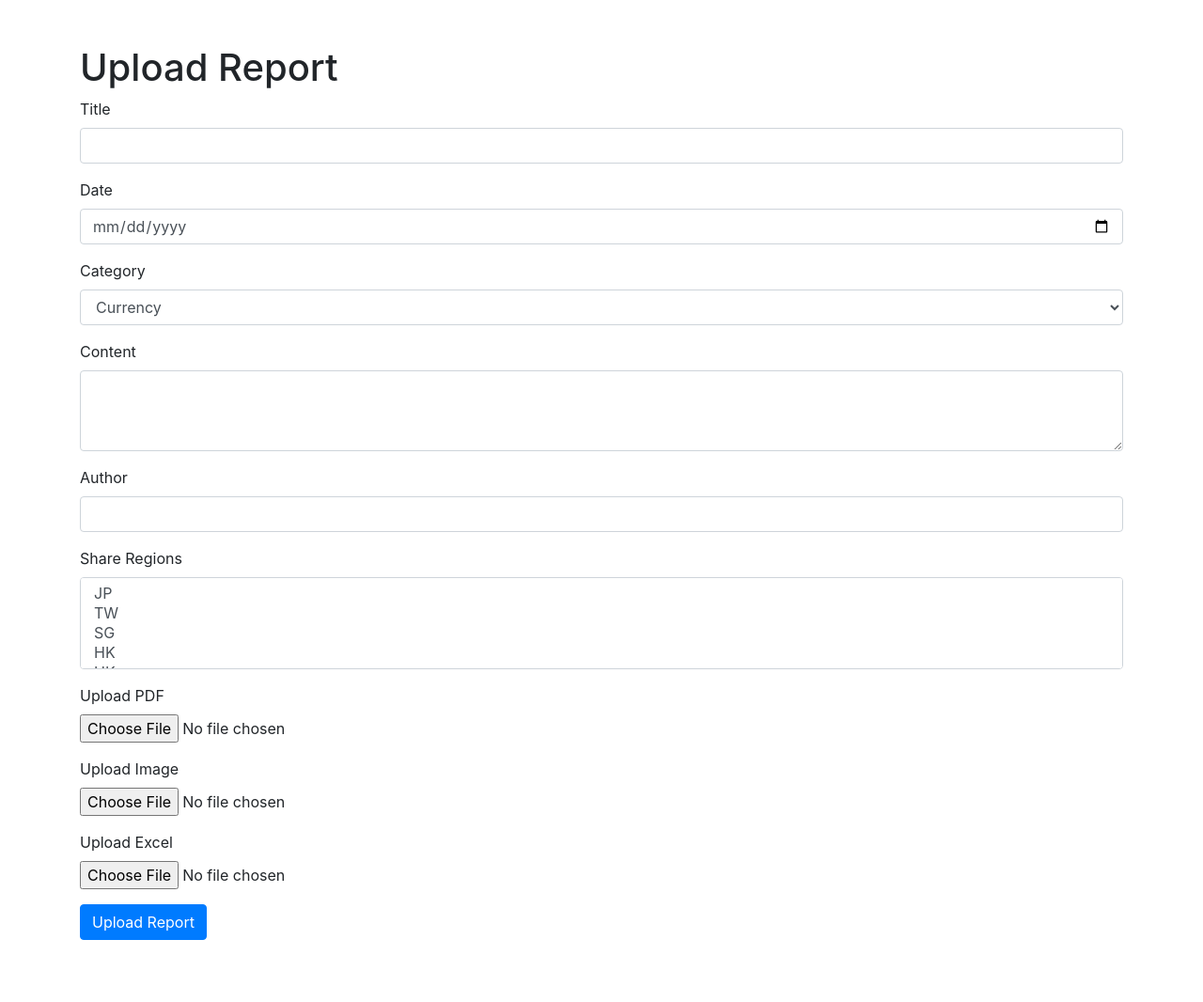
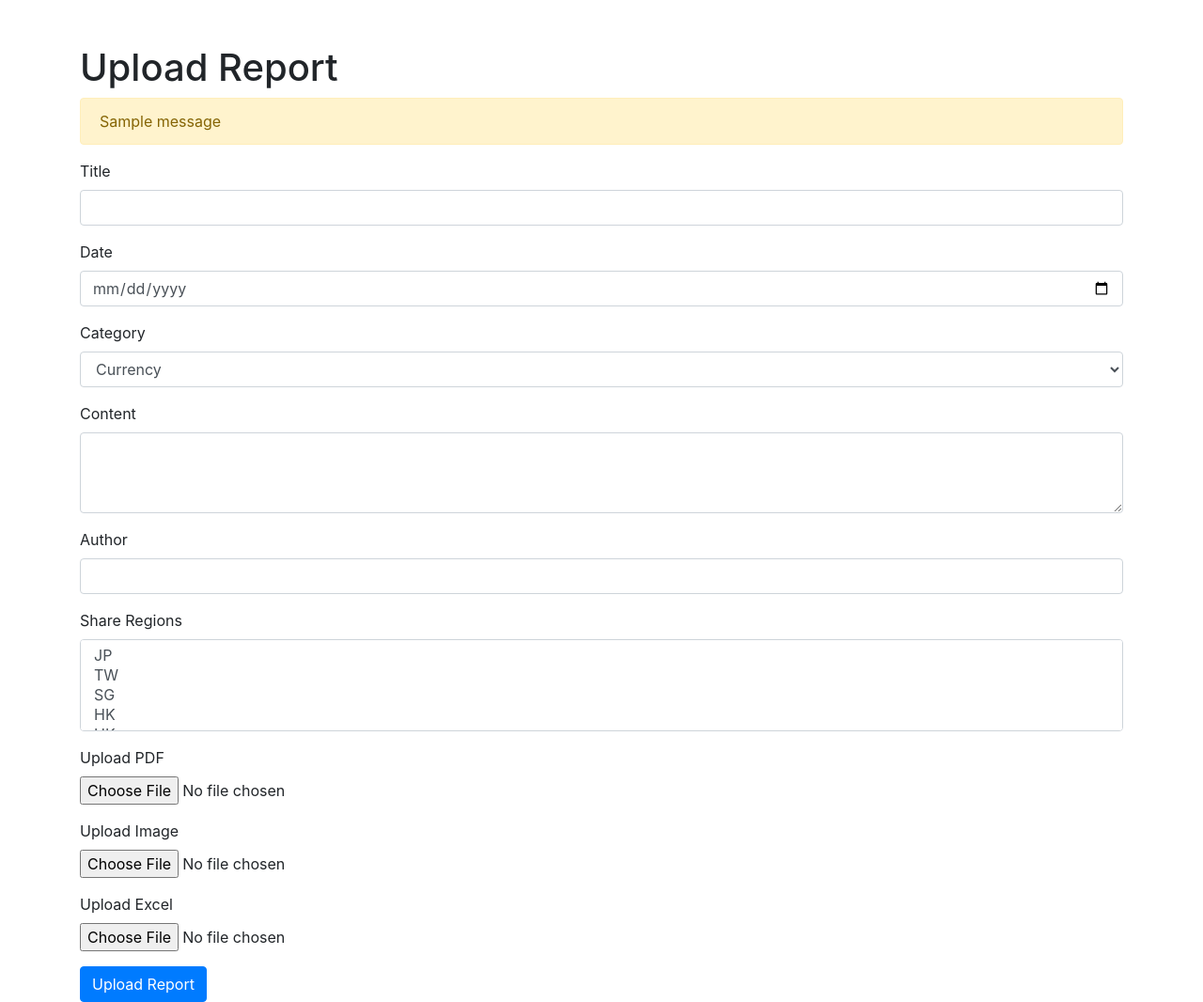
Before and after one commit to aaronchoi2002/Anchor, a Flask app: page /upload in a window 1280 px wide. Shown: the whole page at 94% size. Before the commit the page ends 1000 px from the top, so only its background shows below. Run offline with Flask 3, Linux system fonts and the light colour scheme; one stand-in notice (Sample message) is shown; parts of the project's set-up code (start-up, migrations or seed data) failed here and were passed over; some libraries are stand-ins or nearby versions.

Commit message:
Update upload.html

```diff
--- a/templates/upload.html
+++ b/templates/upload.html
@@ -9,7 +9,15 @@
 <body>
 <div class="container mt-5">
     <h1>Upload Report</h1>
-    <form method="post" enctype="multipart/form-data">
+    <!-- Check for any flashed messages from the server and display them -->
+    {% with messages = get_flashed_messages() %}
+      {% if messages %}
+        <div class="alert alert-warning" role="alert">
+          {{ messages[0] }}
+        </div>
+      {% endif %}
+    {% endwith %}
+    <form action="{{ url_for('upload') }}" method="post" enctype="multipart/form-data">
         <div class="form-group">
             <label for="title">Title</label>
             <input type="text" class="form-control" id="title" name="title" required>
@@ -49,15 +57,15 @@
         </div>
         <div class="form-group">
             <label for="file">Upload PDF</label>
-            <input type="file" class="form-control-file" id="file" name="file">
+            <input type="file" class="form-control-file" id="file" name="file" required>
         </div>
         <div class="form-group">
             <label for="image">Upload Image</label>
-            <input type="file" class="form-control-file" id="image" name="image">
+            <input type="file" class="form-control-file" id="image" name="image" accept=".png, .jpg, .jpeg">
         </div>
         <div class="form-group">
             <label for="excel">Upload Excel</label>
-            <input type="file" class="form-control-file" name="excel">
+            <input type="file" class="form-control-file" id="excel" name="excel" accept=".xlsx">
         </div>
         <button type="submit" class="btn btn-primary">Upload Report</button>
     </form>
```
